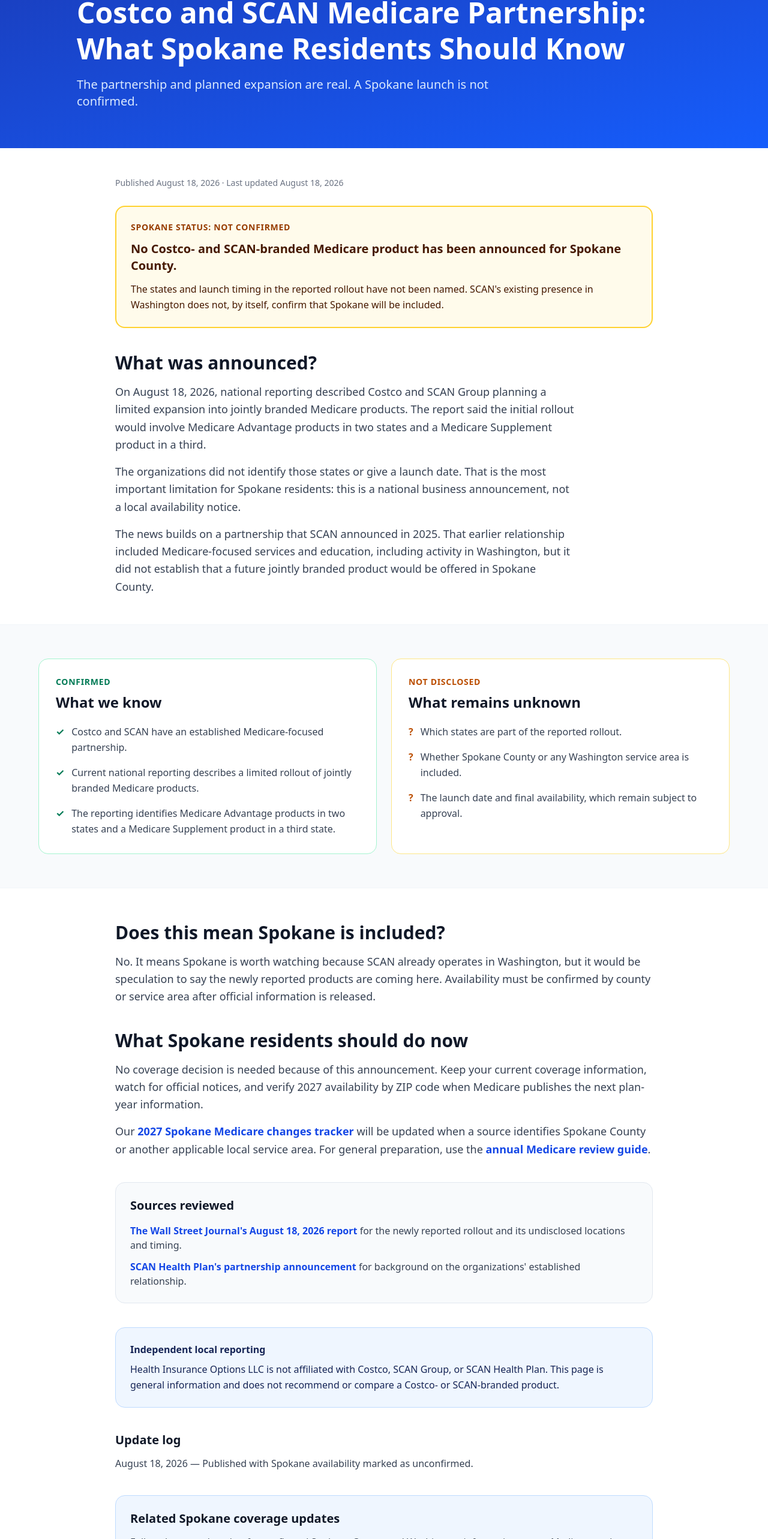
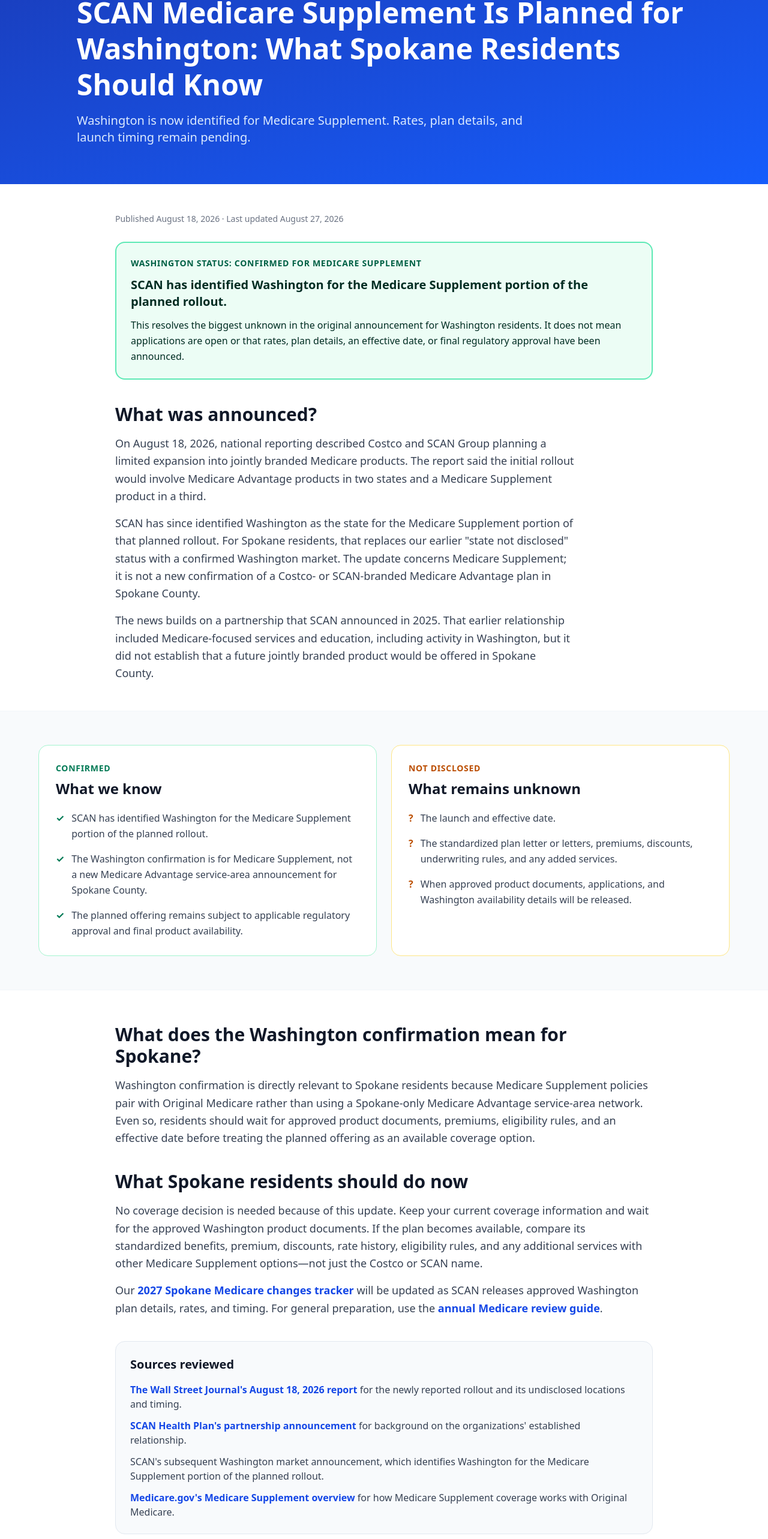
Before and after one commit to DevonWest/medicare-spokane-site, a Next.js app: page /costco-scan-medicare-spokane in a window 1280 px wide. Shown: the part 174-2740 px from the top of the page at 60% size. Built offline with nearby package versions, Linux system fonts and the light colour scheme; no server answers.

Commit message:
Update SCAN article for Washington Medicare Supplement announcement (#174)
Confirm Washington as the planned Medicare Supplement market while preserving pending-plan and Spokane Medicare Advantage guardrails.

```diff
--- a/app/costco-scan-medicare-spokane/page.tsx
+++ b/app/costco-scan-medicare-spokane/page.tsx
@@ -22,12 +22,12 @@
 export const metadata: Metadata = {
   title: marketUpdate.shortTitle,
   description:
-    "What the Costco and SCAN Medicare announcement means for Spokane, including what is confirmed and what remains unknown.",
+    "SCAN has identified Washington for its planned Medicare Supplement rollout. See what is confirmed for Spokane and which details remain pending.",
   alternates: { canonical: pageUrl },
   openGraph: {
     title: marketUpdate.title,
     description:
-      "The partnership is confirmed, but no Costco-SCAN Medicare product has been announced for Spokane County.",
+      "Washington is now identified for the planned SCAN Medicare Supplement rollout; rates, plan details, timing, and final availability remain pending.",
     url: pageUrl,
     type: "article",
     publishedTime: `${publishedDate}T12:00:00-07:00`,
@@ -41,7 +41,7 @@
   "@id": `${pageUrl}#article`,
   headline: marketUpdate.title,
   description:
-    "What the Costco and SCAN Medicare announcement means for Spokane, including what is confirmed and what remains unknown.",
+    "SCAN has identified Washington for its planned Medicare Supplement rollout. See what is confirmed for Spokane and which details remain pending.",
   datePublished: publishedDate,
   dateModified: marketUpdate.modifiedDate,
   mainEntityOfPage: pageUrl,
@@ -69,15 +69,15 @@
 };
 
 const knownItems = [
-  "Costco and SCAN have an established Medicare-focused partnership.",
-  "Current national reporting describes a limited rollout of jointly branded Medicare products.",
-  "The reporting identifies Medicare Advantage products in two states and a Medicare Supplement product in a third state.",
+  "SCAN has identified Washington for the Medicare Supplement portion of the planned rollout.",
+  "The Washington confirmation is for Medicare Supplement, not a new Medicare Advantage service-area announcement for Spokane County.",
+  "The planned offering remains subject to applicable regulatory approval and final product availability.",
 ];
 
 const unknownItems = [
-  "Which states are part of the reported rollout.",
-  "Whether Spokane County or any Washington service area is included.",
-  "The launch date and final availability, which remain subject to approval.",
+  "The launch and effective date.",
+  "The standardized plan letter or letters, premiums, discounts, underwriting rules, and any added services.",
+  "When approved product documents, applications, and Washington availability details will be released.",
 ];
 
 export default function CostcoScanMedicareSpokanePage() {
@@ -98,8 +98,8 @@
       />
 
       <PageHero
-        title="Costco and SCAN Medicare Partnership: What Spokane Residents Should Know"
-        subtitle="The partnership and planned expansion are real. A Spokane launch is not confirmed."
+        title="SCAN Medicare Supplement Is Planned for Washington: What Spokane Residents Should Know"
+        subtitle="Washington is now identified for Medicare Supplement. Rates, plan details, and launch timing remain pending."
         crumbs={[
           { href: "/", label: "Home" },
           { href: marketUpdatesHub.path, label: "2027 Medicare Changes" },
@@ -115,17 +115,17 @@
               <time dateTime={marketUpdate.modifiedDate}>{marketUpdate.modifiedLabel}</time>
             </p>
 
-            <div className="mt-7 rounded-2xl border-2 border-amber-300 bg-amber-50 p-6 text-amber-950">
-              <p className="text-sm font-semibold uppercase tracking-wider text-amber-800">
-                Spokane status: not confirmed
+            <div className="mt-7 rounded-2xl border-2 border-emerald-300 bg-emerald-50 p-6 text-emerald-950">
+              <p className="text-sm font-semibold uppercase tracking-wider text-emerald-800">
+                Washington status: confirmed for Medicare Supplement
               </p>
               <p className="mt-3 text-xl font-bold">
-                No Costco- and SCAN-branded Medicare product has been announced for Spokane County.
+                SCAN has identified Washington for the Medicare Supplement portion of the planned rollout.
               </p>
               <p className="mt-3 leading-relaxed">
-                The states and launch timing in the reported rollout have not been named. SCAN&apos;s
-                existing presence in Washington does not, by itself, confirm that Spokane will be
-                included.
+                This resolves the biggest unknown in the original announcement for Washington
+                residents. It does not mean applications are open or that rates, plan details, an
+                effective date, or final regulatory approval have been announced.
               </p>
             </div>
 
@@ -138,9 +138,11 @@
                 Medicare Supplement product in a third.
               </p>
               <p className="mt-4 text-lg leading-relaxed text-gray-700">
-                The organizations did not identify those states or give a launch date. That is the
-                most important limitation for Spokane residents: this is a national business
-                announcement, not a local availability notice.
+                SCAN has since identified Washington as the state for the Medicare Supplement
+                portion of that planned rollout. For Spokane residents, that replaces our earlier
+                &quot;state not disclosed&quot; status with a confirmed Washington market. The
+                update concerns Medicare Supplement; it is not a new confirmation of a
+                Costco- or SCAN-branded Medicare Advantage plan in Spokane County.
               </p>
               <p className="mt-4 text-lg leading-relaxed text-gray-700">
                 The news builds on a partnership that SCAN announced in 2025. That earlier
@@ -188,29 +190,34 @@
         <section className="bg-white px-4 py-14">
           <div className="mx-auto max-w-4xl space-y-10">
             <div>
-              <h2 className="text-3xl font-bold text-gray-900">Does this mean Spokane is included?</h2>
+              <h2 className="text-3xl font-bold text-gray-900">
+                What does the Washington confirmation mean for Spokane?
+              </h2>
               <p className="mt-4 text-lg leading-relaxed text-gray-700">
-                No. It means Spokane is worth watching because SCAN already operates in Washington,
-                but it would be speculation to say the newly reported products are coming here.
-                Availability must be confirmed by county or service area after official information
-                is released.
+                Washington confirmation is directly relevant to Spokane residents because Medicare
+                Supplement policies pair with Original Medicare rather than using a Spokane-only
+                Medicare Advantage service-area network. Even so, residents should wait for approved
+                product documents, premiums, eligibility rules, and an effective date before treating
+                the planned offering as an available coverage option.
               </p>
             </div>
 
             <div>
               <h2 className="text-3xl font-bold text-gray-900">What Spokane residents should do now</h2>
               <p className="mt-4 text-lg leading-relaxed text-gray-700">
-                No coverage decision is needed because of this announcement. Keep your current
-                coverage information, watch for official notices, and verify 2027 availability by
-                ZIP code when Medicare publishes the next plan-year information.
+                No coverage decision is needed because of this update. Keep your current coverage
+                information and wait for the approved Washington product documents. If the plan
+                becomes available, compare its standardized benefits, premium, discounts, rate
+                history, eligibility rules, and any additional services with other Medicare
+                Supplement options—not just the Costco or SCAN name.
               </p>
               <p className="mt-4 text-lg leading-relaxed text-gray-700">
                 Our{" "}
                 <Link href={marketUpdatesHub.path} className="font-semibold text-blue-700 hover:underline">
                   2027 Spokane Medicare changes tracker
                 </Link>{" "}
-                will be updated when a source identifies Spokane County or another applicable local
-                service area. For general preparation, use the{" "}
+                will be updated as SCAN releases approved Washington plan details, rates, and timing.
+                For general preparation, use the{" "}
                 <Link href="/medicare-plan-review-spokane" className="font-semibold text-blue-700 hover:underline">
                   annual Medicare review guide
                 </Link>
@@ -243,6 +250,21 @@
                   </a>{" "}
                   for background on the organizations&apos; established relationship.
                 </li>
+                <li>
+                  SCAN&apos;s subsequent Washington market announcement, which identifies Washington
+                  for the Medicare Supplement portion of the planned rollout.
+                </li>
+                <li>
+                  <a
+                    href="https://www.medicare.gov/medigap-supplemental-insurance-plans/"
+                    target="_blank"
+                    rel="noopener noreferrer"
+                    className="font-semibold text-blue-700 hover:underline"
+                  >
+                    Medicare.gov&apos;s Medicare Supplement overview
+                  </a>{" "}
+                  for how Medicare Supplement coverage works with Original Medicare.
+                </li>
               </ul>
             </div>
 
@@ -257,10 +279,17 @@
 
             <div>
               <h2 className="text-xl font-bold text-gray-900">Update log</h2>
-              <p className="mt-3 leading-relaxed text-gray-700">
-                <time dateTime={publishedDate}>{marketUpdate.publishedLabel}</time> — Published with Spokane
-                availability marked as unconfirmed.
-              </p>
+              <div className="mt-3 space-y-2 leading-relaxed text-gray-700">
+                <p>
+                  <time dateTime={marketUpdate.modifiedDate}>{marketUpdate.modifiedLabel}</time> —
+                  Updated after SCAN identified Washington for the Medicare Supplement portion of
+                  the planned rollout.
+                </p>
+                <p>
+                  <time dateTime={publishedDate}>{marketUpdate.publishedLabel}</time> — Published
+                  with the rollout states marked as unconfirmed.
+                </p>
+              </div>
             </div>
 
             <MarketUpdateLinks currentPath={pagePath} />
--- a/lib/marketUpdates.ts
+++ b/lib/marketUpdates.ts
@@ -21,7 +21,7 @@
   shortTitle: "Spokane 2027 Coverage Market Updates",
   description:
     "Track confirmed 2027 Medicare and health insurance market announcements for Spokane County and Washington, with clear labels for what remains unconfirmed.",
-  modifiedDate: "2026-08-22",
+  modifiedDate: "2026-08-27",
 };
 
 /**
@@ -67,16 +67,16 @@
   {
     path: "/costco-scan-medicare-spokane",
     category: "2027-market",
-    title: "Costco and SCAN Medicare Partnership: What Spokane Residents Should Know",
-    shortTitle: "Costco and SCAN Medicare Partnership: Spokane Update",
+    title: "SCAN Medicare Supplement in Washington: Costco Partnership Update for Spokane",
+    shortTitle: "SCAN Medicare Supplement Washington: Spokane Update",
     summary:
-      "See what was announced, what remains unknown, and what Spokane residents should wait to verify.",
+      "Washington has been identified for the planned SCAN Medicare Supplement rollout; rates, plan details, timing, and final availability remain pending.",
     publishedDate: "2026-08-18",
     publishedLabel: "August 18, 2026",
-    modifiedDate: "2026-08-18",
-    modifiedLabel: "August 18, 2026",
-    spokaneStatus: "not-confirmed",
-    spokaneStatusLabel: "Spokane availability not confirmed",
+    modifiedDate: "2026-08-27",
+    modifiedLabel: "August 27, 2026",
+    spokaneStatus: "confirmed",
+    spokaneStatusLabel: "Washington Medicare Supplement market confirmed",
   },
 ] as const;
 
```
Also changed, not shown: 1 other file (tests, documents, lock files or other folders).
